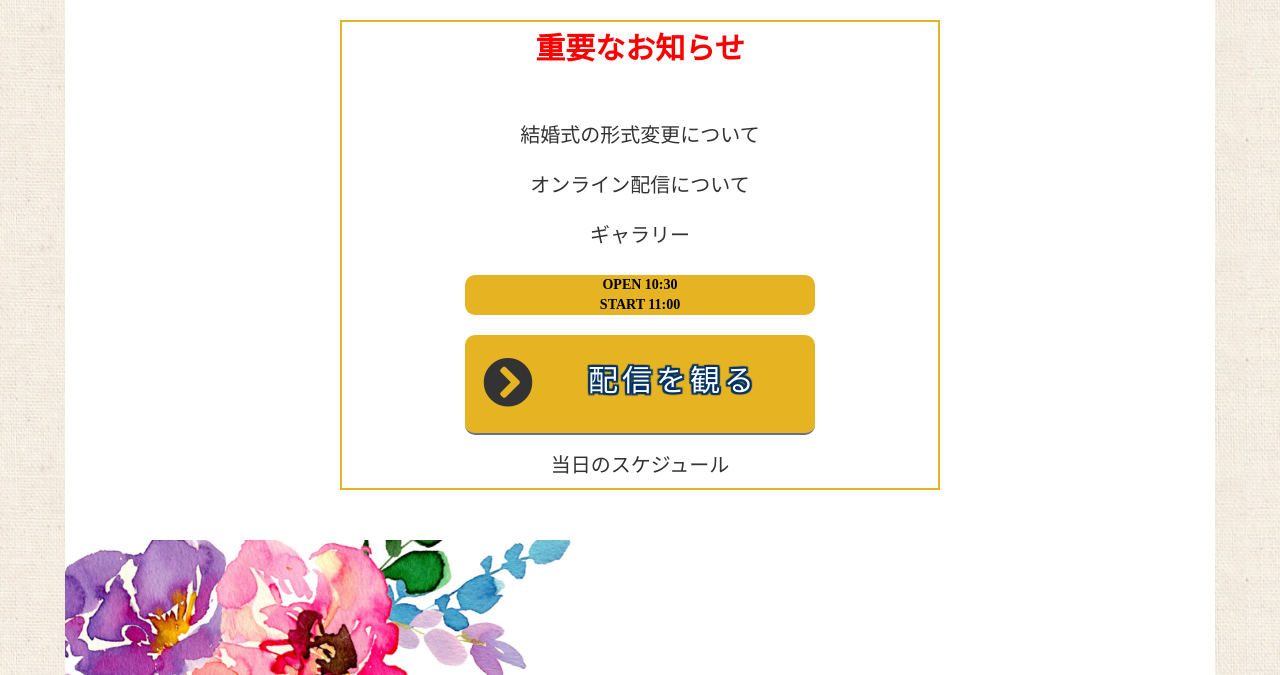
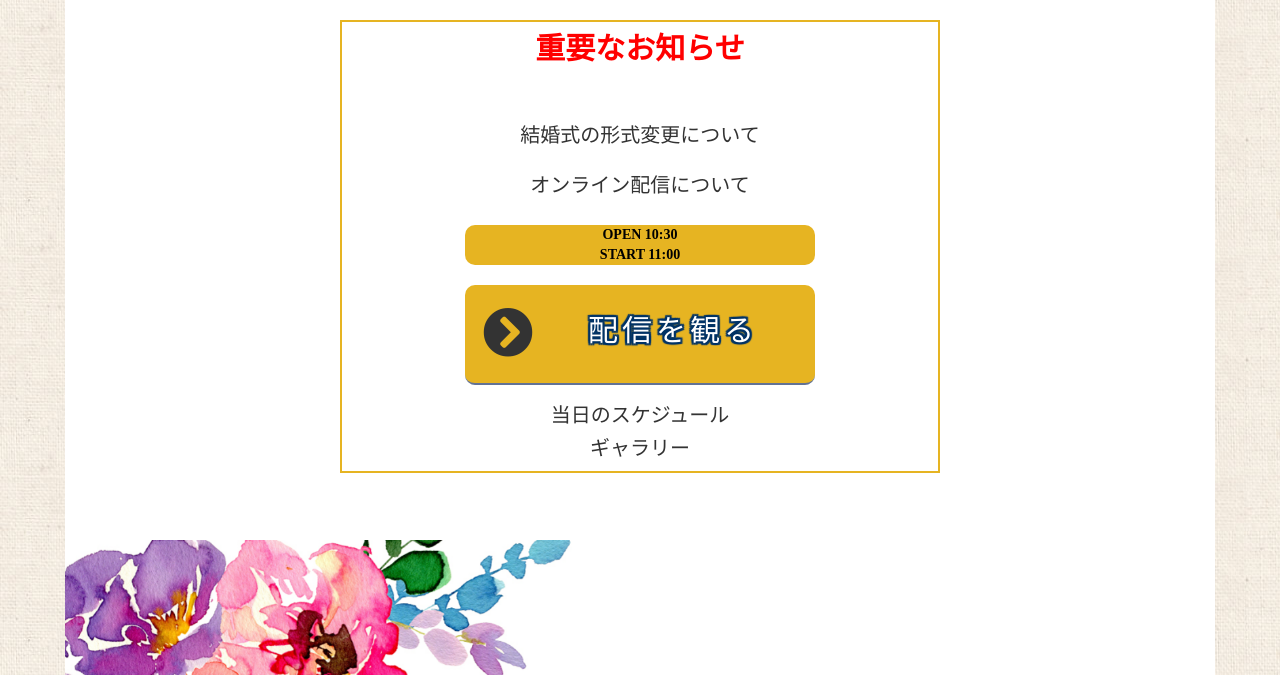
Before and after one commit to Shohei-wedd/shohei-norika, a plain HTML site: page index.html in a window 1280 px wide. Shown: the part 125-800 px from the top of the page. Drawn offline with nearby package versions, Linux system fonts and the light colour scheme.

Commit message:
Add files via upload

```diff
--- a/index.html
+++ b/index.html
@@ -53,11 +53,11 @@
       <ul>
         <li><a href="announce1.html">結婚式の形式変更について</a></li>
         <li><a a href="announce2.html">オンライン配信について</a></li>
-        <li><a a href="announce3.html">ギャラリー</a></li>
       </ul>
-      <p style="color:black; font-weight:bold; text-align:center; background-color:#e6b422; width:350px; margin:0 auto; border-radius:10px;">OPEN 10:30<br>START 11:00</p><br>
+      <p style="color:black; font-weight:bold; text-align:center; background-color:#e6b422; max-width:350px; width:80%; margin:0 auto; border-radius:10px;">OPEN 10:30<br>START 11:00</p><br>
       <a href="https://zoom.us/j/95594424545?pwd=eTQzZ2Ivdmc4VVVLWENUeHJWeWNCZz09" class="btn-square"><i class="fas fa-chevron-circle-right"></i><span style="line-height:1.6" class="live-text">配信を観る</span></a><br>
       <p style="text-align:center;"><a href="https://drive.google.com/file/d/1HbMA7ova7zY2I-t0atXpjnGRM57Z1zwH/view?usp=sharing" style="font-size:20px;">当日のスケジュール</a></p>
+      <p style="text-align:center;"><a href="announce3.html" style="font-size:20px;">ギャラリー</a></p>
     </div>
       </div>
       <img class="invite_img1" src="images/invite_large.png" alt="">
```
